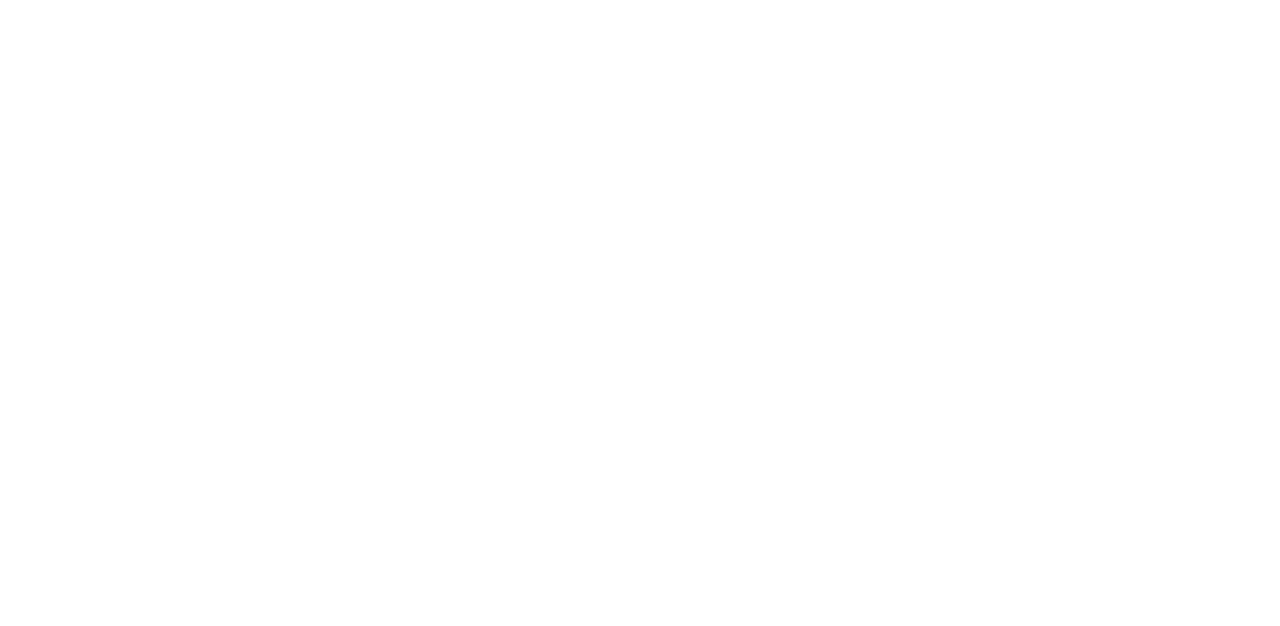
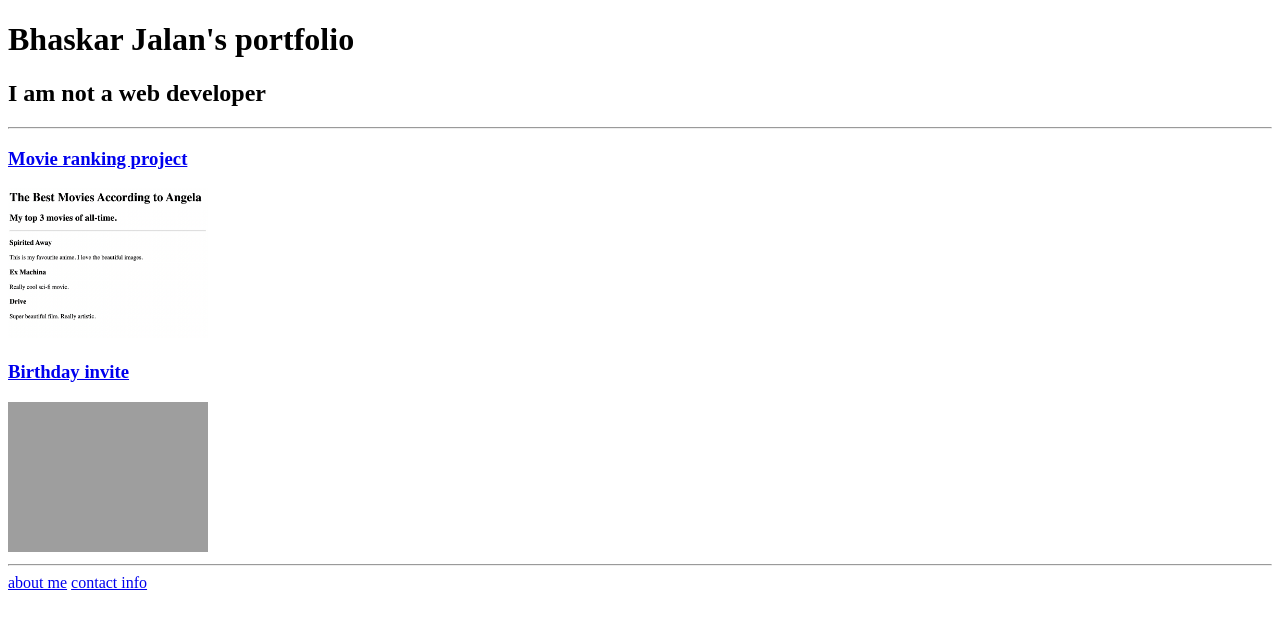
Before and after one commit to basskarr/html-portfolio, a plain HTML site: page index.html in a window 1280 px wide. Drawn offline with Linux system fonts and the light colour scheme; grey boxes are pictures that could not be loaded.

Commit message:
Update index.html

```diff
--- a/index.html
+++ b/index.html
@@ -1,4 +1,24 @@
-<!-- TODO 1: Create the HTML Boilerplate -->
+<!DOCTYPE html>
+<html lANG="en">
+    <head>
+        <meta charset="UTF-8">
+
+        <title>temp_portfolio</title>
+    </head>
+    <body>
+        <h1>Bhaskar Jalan's portfolio</h1>
+        <h2>I am not a web developer</h2>
+        <hr />
+
+        <h3><a href="./public/movie-ranking.html">Movie ranking project<a></h3>
+        <img src="./assets/images/movie-ranking.png" width="200" height="150" />
+        <h3><a href="./public/birthday-invite.html">Birthday invite<a></h3>
+        <img src="./assets/images/birthday-invite.png" width="200" height="150" />
+        <hr />
+        <a href="./public/about.html">about me</a>
+        <a href="./public/contact.html" >contact info</a>
+    </body>
+</html>
 
 <!-- TODO 2: Add Your previous projects' HTML into the public folder -->
 
```
